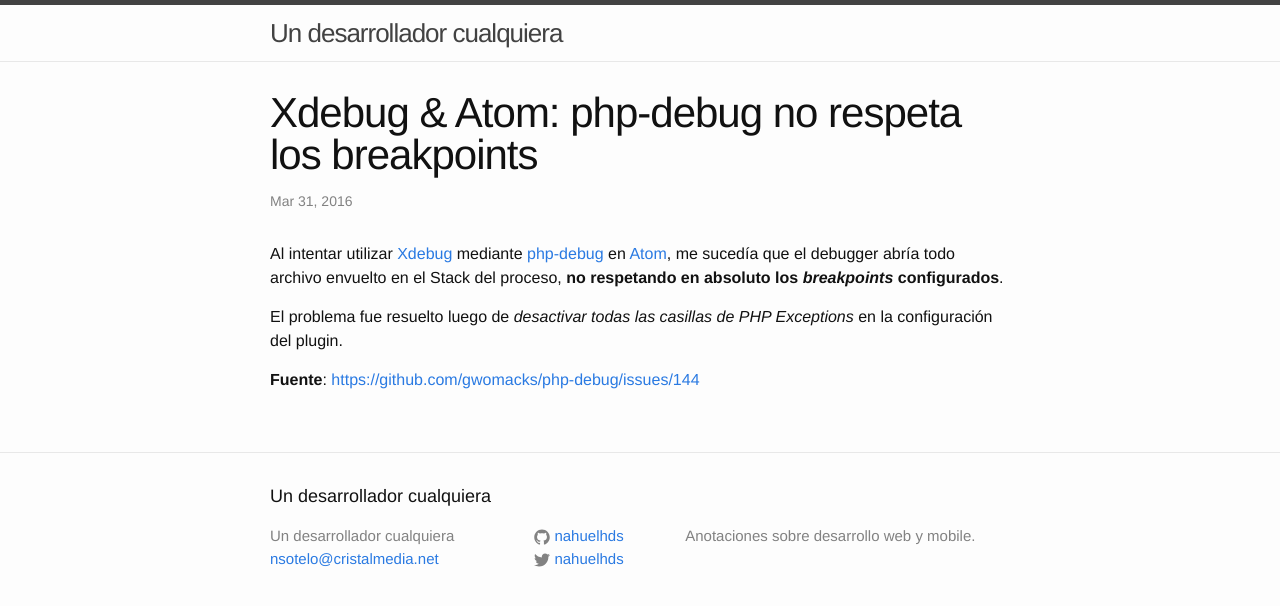
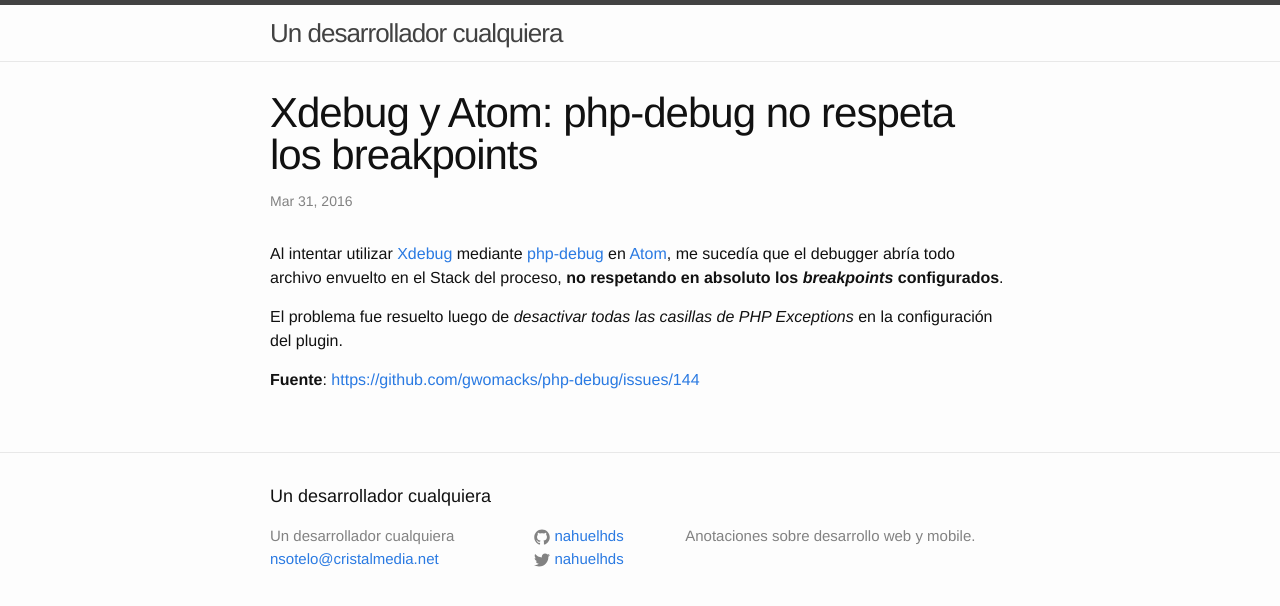
Before and after one commit to nahuelhds/nahuelhds.github.io, a Jekyll site: the page built from _posts/2016-03-31-Xdebug-Atom-php-debug-no-respeta-los-breakpoints.md, in a window 1280 px wide. Shown: the top 606 px of the page. Built offline with Jekyll 4.4.1, drawn with Linux system fonts in a browser that asks for light colours.

```diff
--- a/_posts/2016-03-31-Xdebug-Atom-php-debug-no-respeta-los-breakpoints.md
+++ b/_posts/2016-03-31-Xdebug-Atom-php-debug-no-respeta-los-breakpoints.md
@@ -1,6 +1,6 @@
 ---
 layout: post
-title:  "Xdebug & Atom: php-debug no respeta los breakpoints"
+title:  "Xdebug y Atom: php-debug no respeta los breakpoints"
 date:   2016-03-31 19:59 -0300
 categories: atom
 tags: atom, xdebug, php-debug
```
